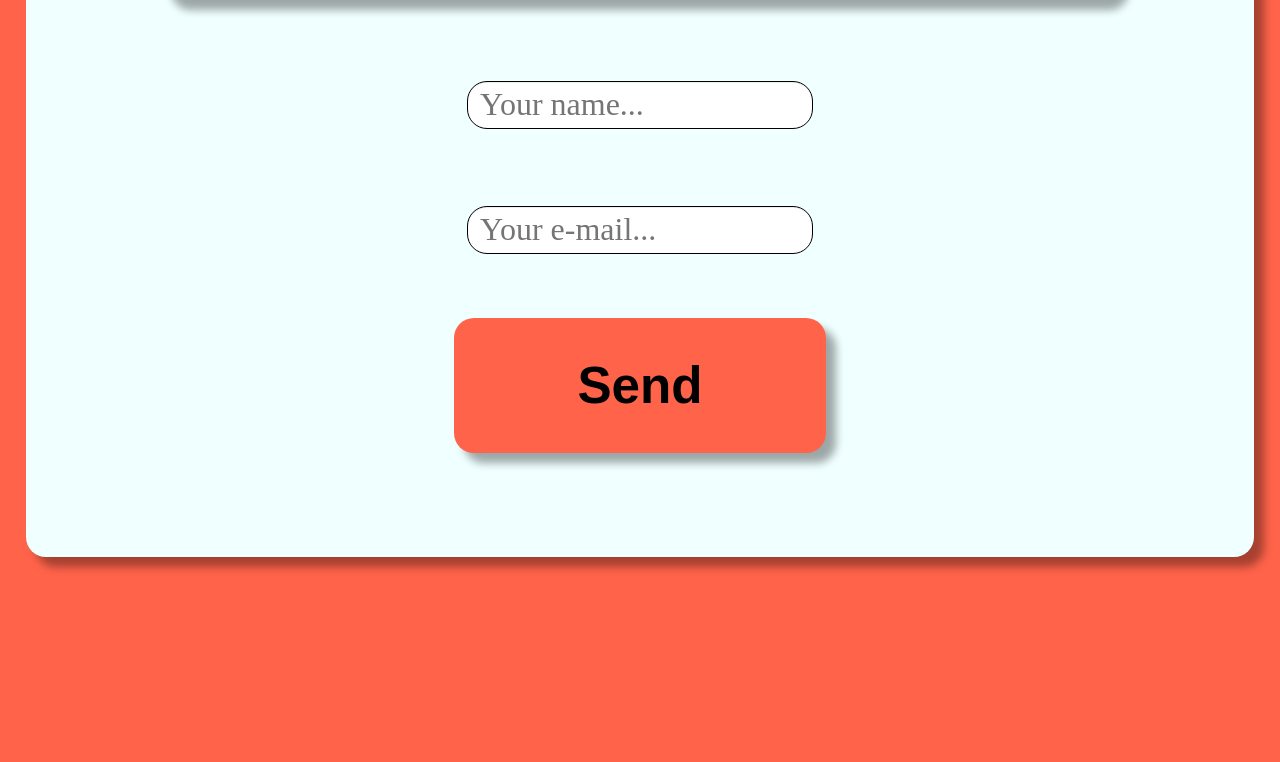
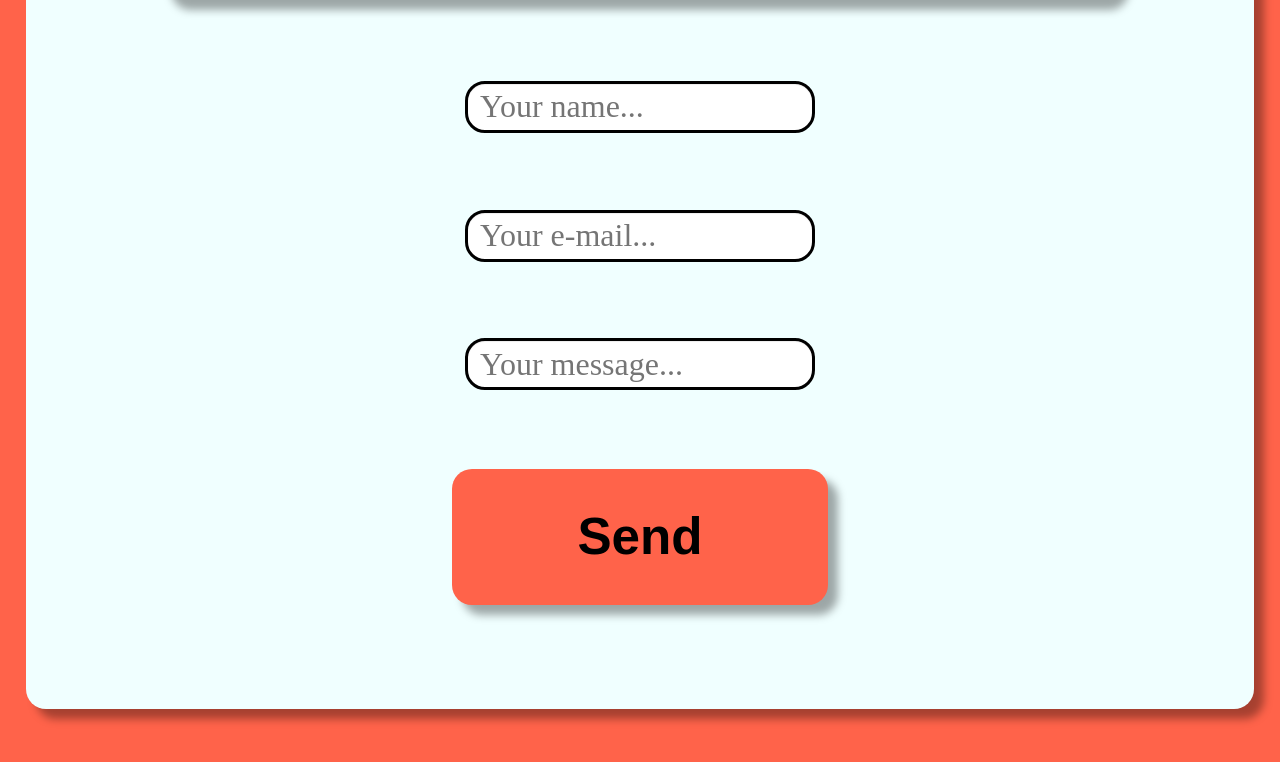
Before and after one commit to dianajanstevica/huset-app, a plain HTML site: page contact.html in a window 1280 px wide. Shown: the part 1423-2185 px from the top of the page. Before the commit the page ends 2080 px from the top, so only its background shows below. Drawn offline with Linux system fonts and the light colour scheme; no server answers.

Commit message:
message field added

```diff
--- a/contact.html
+++ b/contact.html
@@ -53,6 +53,7 @@
             <form class="contact_form" action="contact.html">
                 <input type="text" placeholder="Your name...">
                 <input type="email" placeholder="Your e-mail...">
+                <input type="text" placeholder="Your message..." class="message">
                 <input type="submit" value="Send" class="send">
             </form>
 
--- a/style/style.css
+++ b/style/style.css
@@ -255,7 +255,7 @@ input[type=text]{
     transition: width 0.4s ease-in-out;
 
     box-shadow: 0 1px 1px rgba(0, 0, 0, 0.075) inset;
-    border: 1px solid #000;
+    border: 3px solid #000;
     border-radius: 20px;
 
 
@@ -283,7 +283,7 @@ input[type=email]{
     transition: width 0.4s ease-in-out;
 
     box-shadow: 0 1px 1px rgba(0, 0, 0, 0.075) inset;
-    border: 1px solid #000;
+    border: 3px solid #000;
     border-radius: 20px;
 
 
@@ -306,6 +306,13 @@ input[type=email]:focus{
     box-shadow: 0 1px 1px rgba(0, 0, 0, 0.075) inset;
 }
 
+.message:focus{
+    width: 75%;
+    height:75%;
+    margin-bottom: 15vh;
+    padding: 3vw;
+}
+
 .send{
     padding: 3vw;
     border-radius: 20px;
@@ -316,6 +323,7 @@ input[type=email]:focus{
      box-shadow: 10px 10px 8px rgba(0, 0, 0, 0.35);
     margin: 2vw;
     border: none;
+    margin-top: 5vh;
 }
 
 .contact_form{
```
